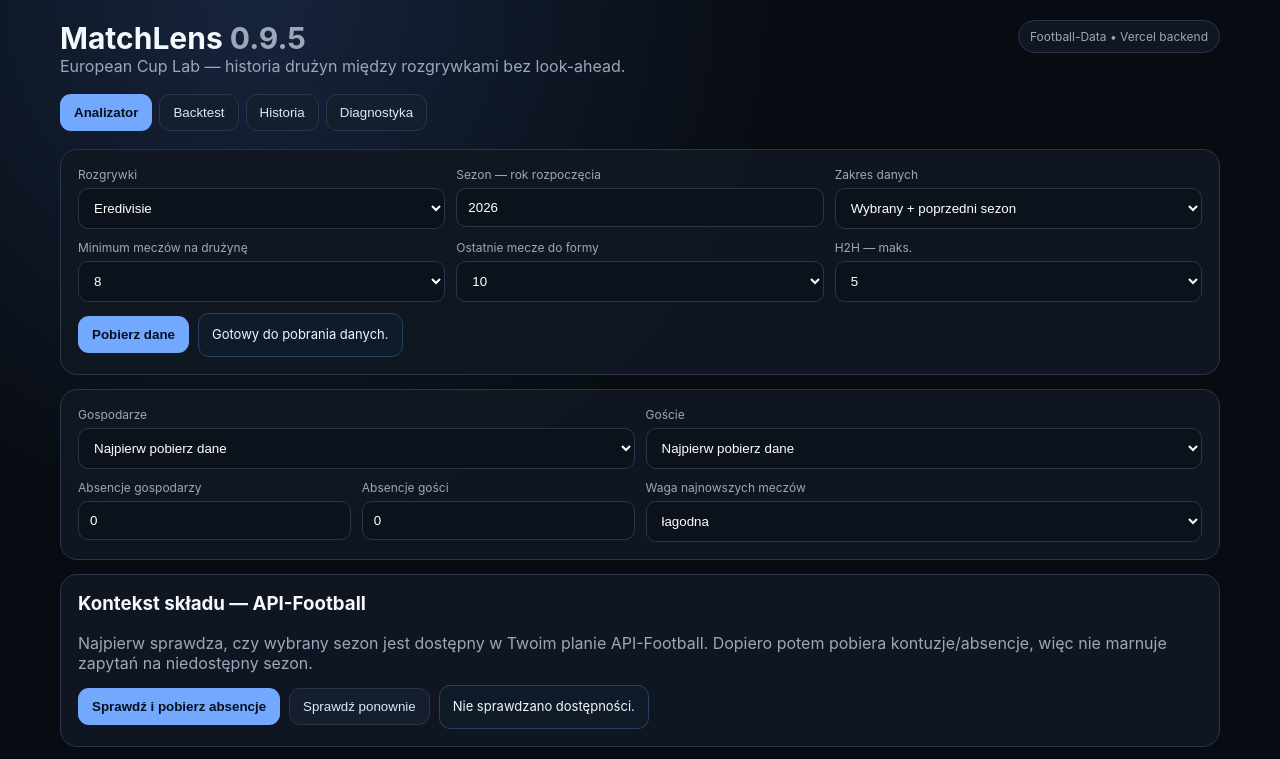
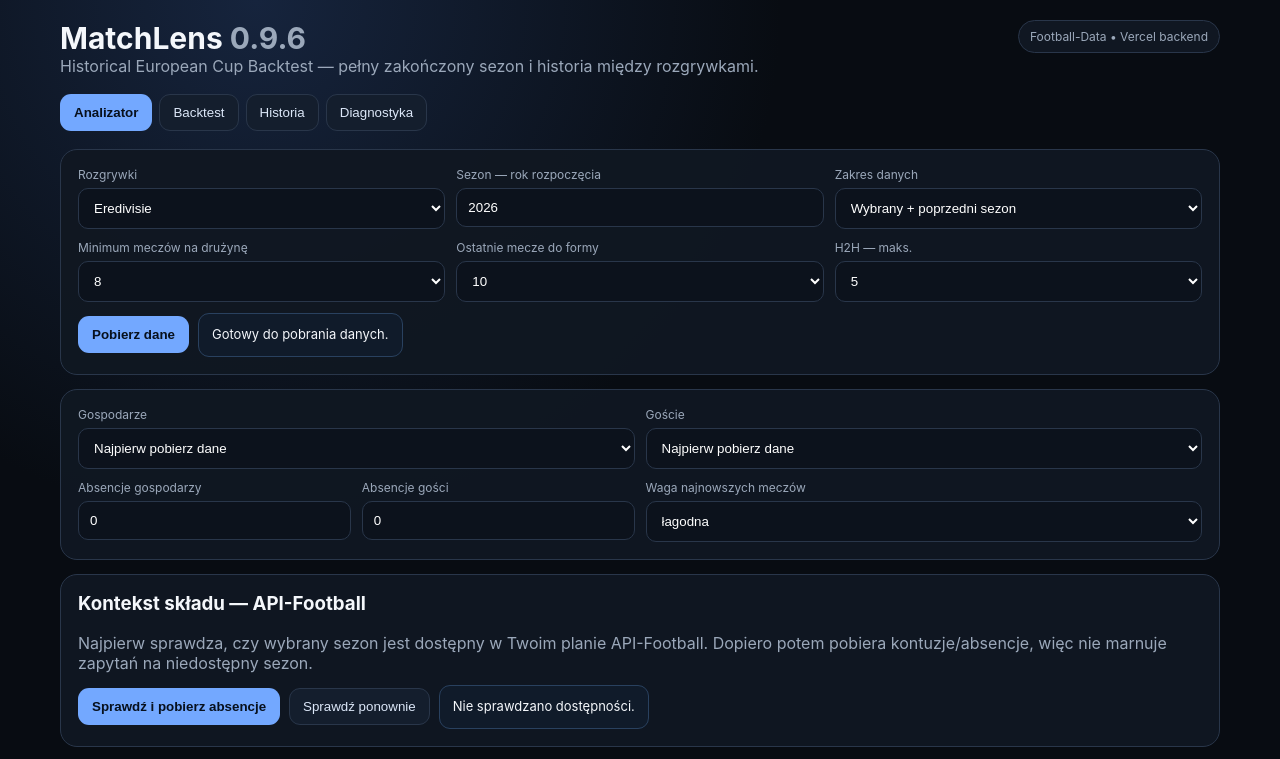
Before and after one commit to pawelcepak/matchlens, a website: page v06.html in a window 1280 px wide. Shown: the top 759 px of the page. Drawn offline with Linux system fonts and the light colour scheme.

Commit message:
Wire MatchLens v0.9.6 historical cup backtest

```diff
--- a/v06.html
+++ b/v06.html
@@ -4,16 +4,16 @@
 <meta charset="utf-8">
 <meta name="viewport" content="width=device-width,initial-scale=1">
 <meta name="theme-color" content="#0a0f17">
-<title>MatchLens 0.9.5</title>
+<title>MatchLens 0.9.6</title>
 <style>html,body{margin:0;background:#080c12;color:#fff;font-family:system-ui,sans-serif}.boot{min-height:100vh;display:grid;place-items:center;color:#9ba8ba}</style>
 </head>
-<body><div class="boot">Ładowanie MatchLens 0.9.5…</div>
+<body><div class="boot">Ładowanie MatchLens 0.9.6…</div>
 <script>
 (async()=>{
  try{
-  const r=await fetch('/index.html?base=095',{cache:'no-store'});if(!r.ok)throw new Error('HTTP '+r.status);let html=await r.text();
-  html=html.replace('<title>MatchLens 0.5</title>','<title>MatchLens 0.9.5</title>').replace('MatchLens <span class="muted">0.5</span>','MatchLens <span class="muted">0.9.5</span>').replace('Advanced Model — ważona forma, rating siły ligi, home/away, H2H i porównanie z rynkiem.','European Cup Lab — historia drużyn między rozgrywkami bez look-ahead.').replace('</body>','<script src="/v06.js?v=0604"><\/script><script src="/v07.js?v=0711"><\/script><script src="/v08.js?v=0801"><\/script><script src="/v09.js?v=0901"><\/script><script src="/v091.js?v=0911"><\/script><script src="/v092.js?v=0921"><\/script><script src="/v093.js?v=0931"><\/script><script src="/v094.js?v=0941"><\/script><script src="/v0941.js?v=0942"><\/script><script src="/v095.js?v=0951"><\/script></body>');
+  const r=await fetch('/index.html?base=096',{cache:'no-store'});if(!r.ok)throw new Error('HTTP '+r.status);let html=await r.text();
+  html=html.replace('<title>MatchLens 0.5</title>','<title>MatchLens 0.9.6</title>').replace('MatchLens <span class="muted">0.5</span>','MatchLens <span class="muted">0.9.6</span>').replace('Advanced Model — ważona forma, rating siły ligi, home/away, H2H i porównanie z rynkiem.','Historical European Cup Backtest — pełny zakończony sezon i historia między rozgrywkami.').replace('</body>','<script src="/v06.js?v=0604"><\/script><script src="/v07.js?v=0711"><\/script><script src="/v08.js?v=0801"><\/script><script src="/v09.js?v=0901"><\/script><script src="/v091.js?v=0911"><\/script><script src="/v092.js?v=0921"><\/script><script src="/v093.js?v=0931"><\/script><script src="/v094.js?v=0941"><\/script><script src="/v0941.js?v=0942"><\/script><script src="/v095.js?v=0951"><\/script><script src="/v096.js?v=0961"><\/script></body>');
   document.open();document.write(html);document.close();
- }catch(e){document.body.innerHTML='<div class="boot">Nie udało się uruchomić MatchLens 0.9.5: '+String(e.message||e)+'</div>'}
+ }catch(e){document.body.innerHTML='<div class="boot">Nie udało się uruchomić MatchLens 0.9.6: '+String(e.message||e)+'</div>'}
 })();
 </script></body></html>
```
